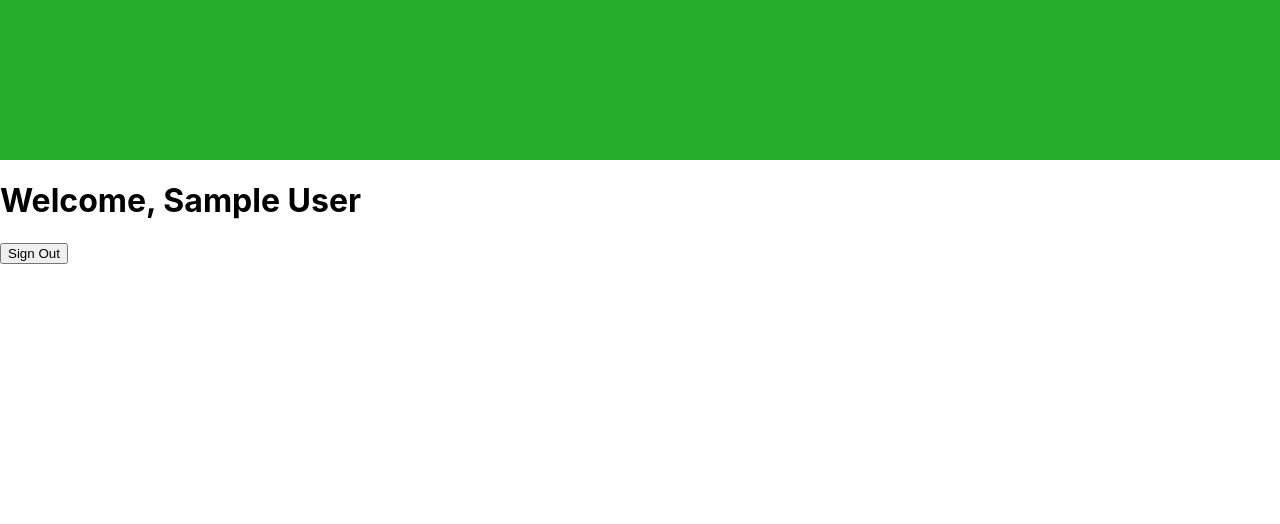
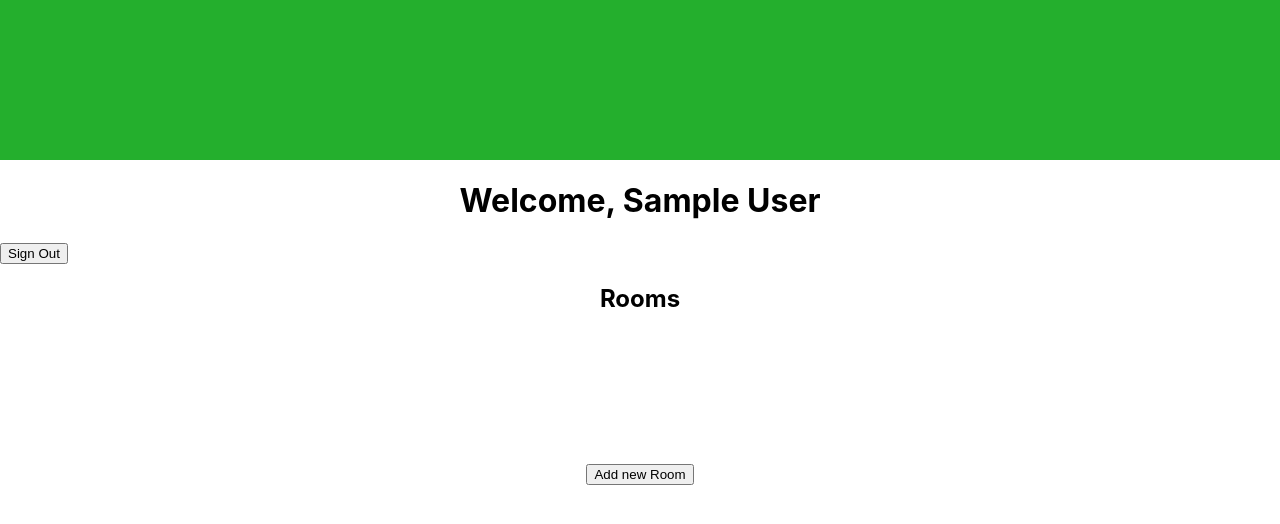
Before and after one commit to boxkr/pitch-in, a React (Create React App) app: page / in a window 1280 px wide. Shown: the top 524 px of the page. Built offline with nearby package versions, Linux system fonts and the light colour scheme; no server answers; the database is empty; sample sign-in values are in the browser's storage.

Commit message:
room management in db, update dom

```diff
--- a/src/Home.js
+++ b/src/Home.js
@@ -3,18 +3,88 @@ import app from './base'
 import Header from './Header'
 import { AuthContext } from "./utils/auth";
 import * as firebase from 'firebase'
+import './homestyles.css'
 
+/*PROBLEMS
+
+
+
+*/
 
 const Home = () => {
 
     const { currentUser } = useContext(AuthContext);
 
+    //check for any profile updates / set profile data in db
     useEffect(() => {
-        firebase.database().ref('users/' + currentUser.uid).set({
+        firebase.database().ref('users/' + currentUser.uid).update({
             nickname: currentUser.displayName,
             email: currentUser.email
         })
     }, [currentUser.uid, currentUser.email, currentUser.displayName]);
+
+    //updateroomlist helper function, iterates through the object returned from the database and gets the name tag of each room to display it on the dom
+    const populateRooms = (arr) => {
+        let list = document.getElementById('roomList')
+        console.log(typeof arr)
+        for (let i in arr) {
+            if (arr.hasOwnProperty(i)) {
+                let item = document.createElement('li');
+                item.appendChild(document.createTextNode(arr[i].name));
+                list.appendChild(item)
+            }
+        }
+        return list
+    }
+
+
+
+
+    //creates uuid
+    const createUniqueId = () => {
+        let dt = new Date().getTime();
+        let uuid = 'xxxxxxxx-xxxx-4xxx-yxxx-xxxxxxxxxxxx'.replace(/[xy]/g, function (c) {
+            var r = (dt + Math.random() * 16) % 16 | 0;
+            dt = Math.floor(dt / 16);
+            // eslint-disable-next-line no-mixed-operators
+            return (c === 'x' ? r : (r & 0x3 | 0x8)).toString(16);
+        });
+        return uuid
+    }
+
+
+    //handles button creating new room
+    const handleClick = () => {
+
+        let roomName = prompt("Please enter the room name", "Room 1")
+        //let newPostKey = firebase.database().ref('users/' + currentUser.uid + '/rooms').push().key;
+        let room = { id: createUniqueId(), name: roomName }
+        if (roomName) {
+            firebase.database().ref('users/' + currentUser.uid + '/rooms').push(room)
+        }
+
+    }
+
+
+
+    //updates the dom with the room list
+    useEffect(() => {
+        const updateRoomList = () => {
+            let roomRef = firebase.database().ref('users/' + currentUser.uid + '/rooms')
+            roomRef.on('value', function (data) {
+                //deletes the entire list, then adds the entire thing again, or else it will just repeat the list over with the one added element
+                let root = document.getElementById('roomList')
+                while (root.firstChild) {
+                    root.removeChild(root.firstChild)
+                }
+                populateRooms(data.val())
+            })
+        }
+        updateRoomList()
+    }, [currentUser.uid,])
+
+
+
 
 
 
@@ -25,8 +95,15 @@ const Home = () => {
     return (
         <>
             <Header>
-                <h1>Welcome, {currentUser.displayName}</h1>
+                <h1 style={{ textAlign: 'center' }}>Welcome, {currentUser.displayName}</h1>
                 <button onClick={() => app.auth().signOut()}>Sign Out</button>
+                <h2 style={{ textAlign: 'center' }} >Rooms</h2>
+                <div style={{ textAlign: 'center', listStylePosition: 'inside' }} id='roomList'>
+
+                </div>
+                <div className='roombuttonwrapper'>
+                    <button className='addRoomButton' onClick={handleClick}>Add new Room</button>
+                </div>
             </Header>
         </>
     )
--- /dev/null
+++ b/src/homestyles.css
@@ -0,0 +1,8 @@
+.addRoomButton {
+    color: black;
+}
+
+.roombuttonwrapper {
+    text-align: center;
+    margin-top: 150px;
+}
```
